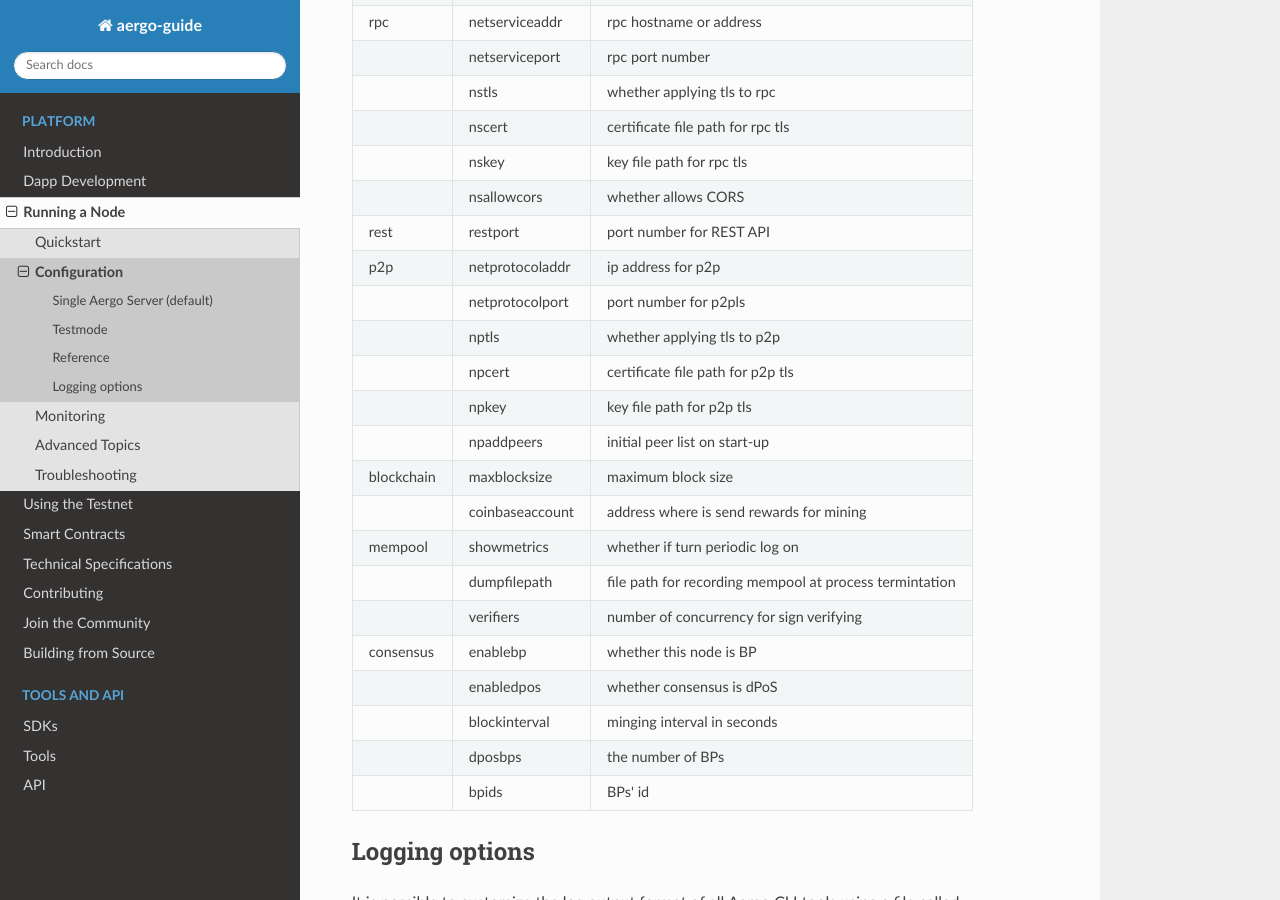
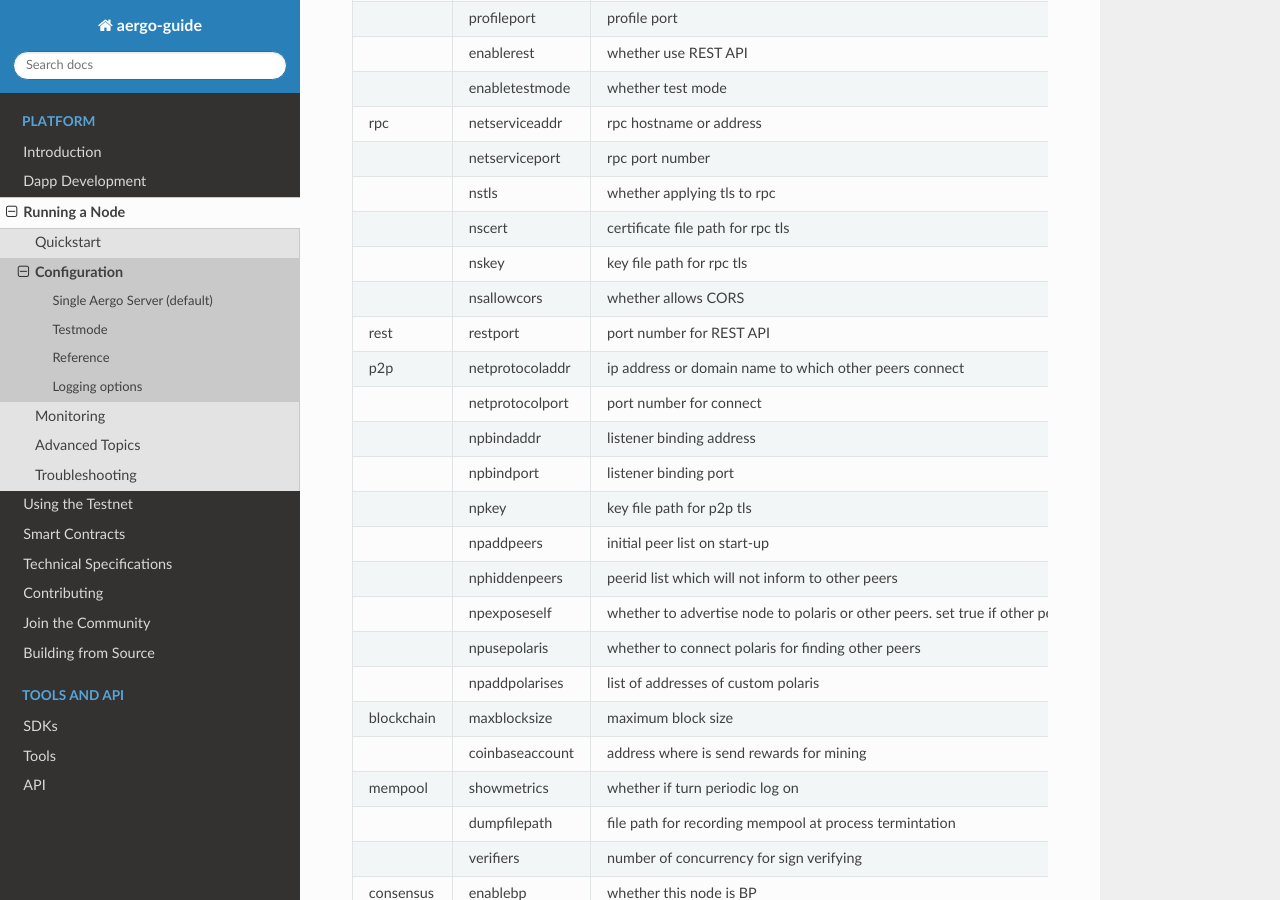
Before and after one commit to aergoio/guide, a Sphinx documentation site: the page built from source/running-node/configuration.md, in a window 1280 px wide and 900 px high, scrolled down 1919 px. Built offline with Sphinx 7.4.7 and the Read the Docs theme 2.0.0, drawn with Linux system fonts in a browser that asks for light colours; some of the changed text lies outside the part shown.

```diff
--- a/source/running-node/configuration.md
+++ b/source/running-node/configuration.md
@@ -37,17 +38,22 @@ restport = "8080"
 
 [p2p]
 # Set address and port to which the inbound peers connect, and don't set loopback address or private network unless used in local network
-netprotocoladdr = "0.0.0.0"
+netprotocoladdr = ""
 netprotocolport = 7846
-# TLS and certificate is not applied in alpha release
-nptls = false
-npcert = ""
+npbindaddr = ""
+npbindport = -1
 # Set file path of key file
 npkey = ""
 npaddpeers = [
 ]
+nphiddenpeers = [
+]
 npmaxpeers = "100"
 nppeerpool = "100"
+npexposeself = true
+npusepolaris = true
+npaddpolarises = [
+]
 
 [blockchain]
 # blockchain configurations
@@ -90,12 +96,16 @@ Testmode **MUST NOT** be used in production.
 |               | nskey            | key file path for rpc tls                |
 |               | nsallowcors      | whether allows CORS                      |
 | rest          | restport         | port number for REST API                 |
-| p2p           | netprotocoladdr  | ip address for p2p                       |
-|               | netprotocolport  | port number for p2pls                    |
-|               | nptls            | whether applying tls to p2p              |
-|               | npcert           | certificate file path for p2p tls        |
+| p2p           | netprotocoladdr  | ip address or domain name to which other peers connect |
+|               | netprotocolport  | port number for connect                  |
+|               | npbindaddr       | listener binding address                 |
+|               | npbindport       | listener binding port                    |
 |               | npkey            | key file path for p2p tls                |
 |               | npaddpeers       | initial peer list on start-up            |
+|               | nphiddenpeers    | peerid list which will not inform to other peers |
+|               | npexposeself     | whether to advertise node to polaris or other peers. set true if other peers can't connect to this peer |
+|               | npusepolaris     | whether to connect polaris for finding other peers    |
+|               | npaddpolarises   | list of addresses of custom polaris             |
 | blockchain    | maxblocksize     | maximum block size                       |
 |               | coinbaseaccount  | address where is send rewards for mining |
 | mempool       | showmetrics      | whether if turn periodic log on          |
```
Also changed, not shown: other parts of source/running-node/configuration.md (+1 -0 lines), source/specs/p2p/peerconnect.rst (added, +47 -0 lines), source/specs/p2p/peerconnect_kr.rst (added, +46 -0 lines), source/specs/p2p/subprotocols.rst (added, +10 -0 lines), source/specs/p2p/wireprotocol.rst (added, +142 -0 lines), source/specs/p2p/wireprotocol_kr.rst (added, +140 -0 lines).
